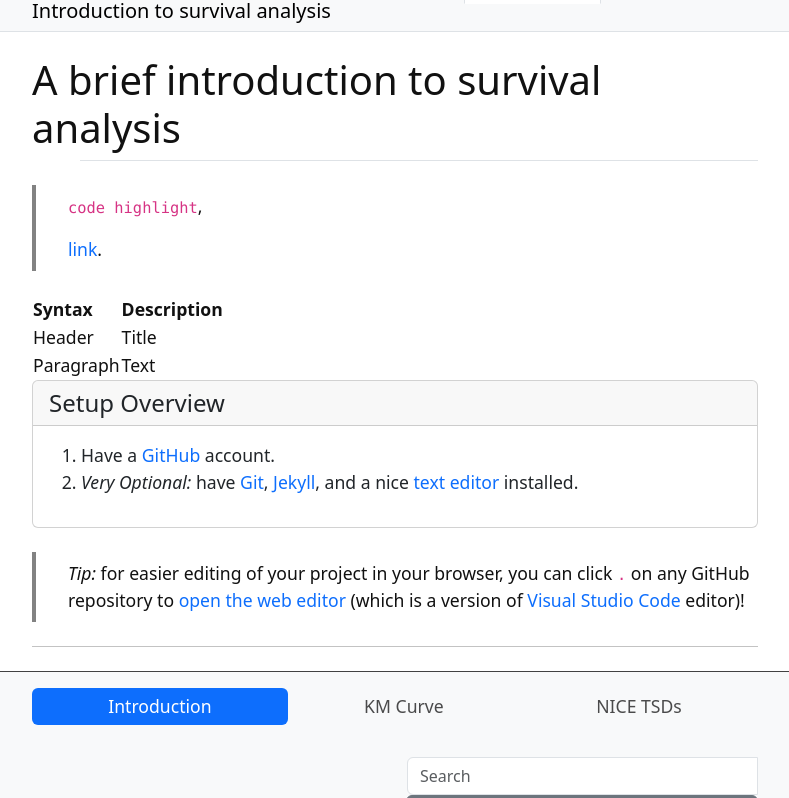
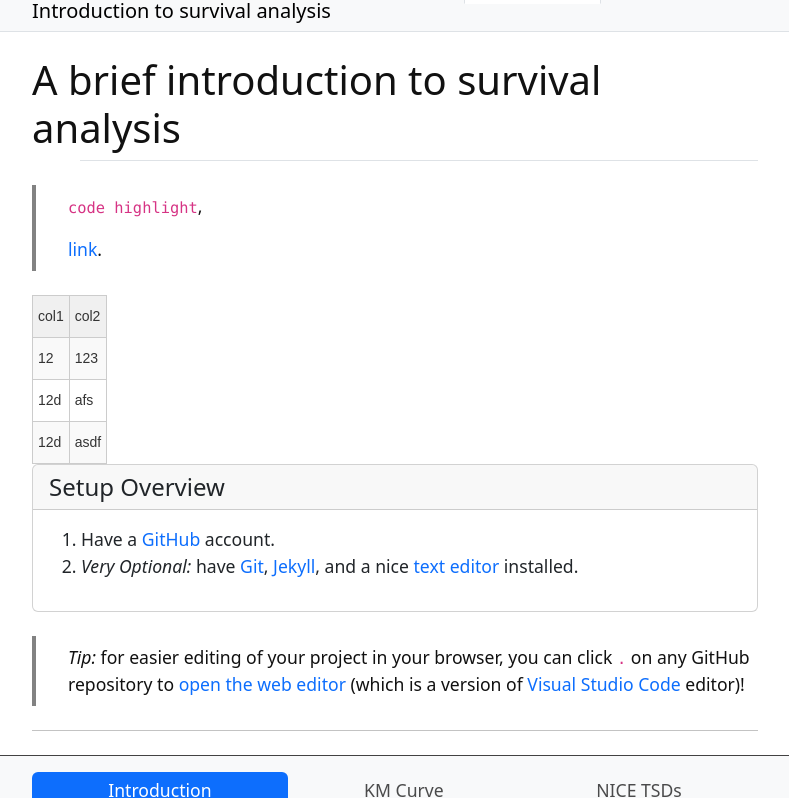
Before and after one commit to rexaamiri/cbeh, a Jekyll site: the page built from content/0-prep.md, in a window 1280 px wide, cut to the strip 121-919 px from the top of the page. Shown: the whole strip, without its empty margins (245-1034 px from the left). Built offline with Jekyll 4.4.1, drawn with Linux system fonts in a browser that asks for light colours.

Commit message:
Update 0-prep.md

```diff
--- a/content/0-prep.md
+++ b/content/0-prep.md
@@ -8,11 +8,37 @@ nav: Introduction
 > [link](https://github.com/join).
 
 
-| Syntax    | Description |
-| --------- | ----------- |
-| Header    | Title       |
-| Paragraph | Text        |
-
+<style type="text/css">
+.tg  {border-collapse:collapse;border-color:#ccc;border-spacing:0;}
+.tg td{background-color:#fff;border-color:#ccc;border-style:solid;border-width:1px;color:#333;
+  font-family:Arial, sans-serif;font-size:14px;overflow:hidden;padding:10px 5px;word-break:normal;}
+.tg th{background-color:#f0f0f0;border-color:#ccc;border-style:solid;border-width:1px;color:#333;
+  font-family:Arial, sans-serif;font-size:14px;font-weight:normal;overflow:hidden;padding:10px 5px;word-break:normal;}
+.tg .tg-buh4{background-color:#f9f9f9;text-align:left;vertical-align:top}
+.tg .tg-0lax{text-align:left;vertical-align:top}
+</style>
+<table class="tg">
+<thead>
+  <tr>
+    <th class="tg-0lax">col1</th>
+    <th class="tg-0lax">col2</th>
+  </tr>
+</thead>
+<tbody>
+  <tr>
+    <td class="tg-buh4">12</td>
+    <td class="tg-buh4">123</td>
+  </tr>
+  <tr>
+    <td class="tg-0lax">12d</td>
+    <td class="tg-0lax">afs</td>
+  </tr>
+  <tr>
+    <td class="tg-buh4">12d</td>
+    <td class="tg-buh4">asdf</td>
+  </tr>
+</tbody>
+</table>
 
 
 {% capture text %}
```
